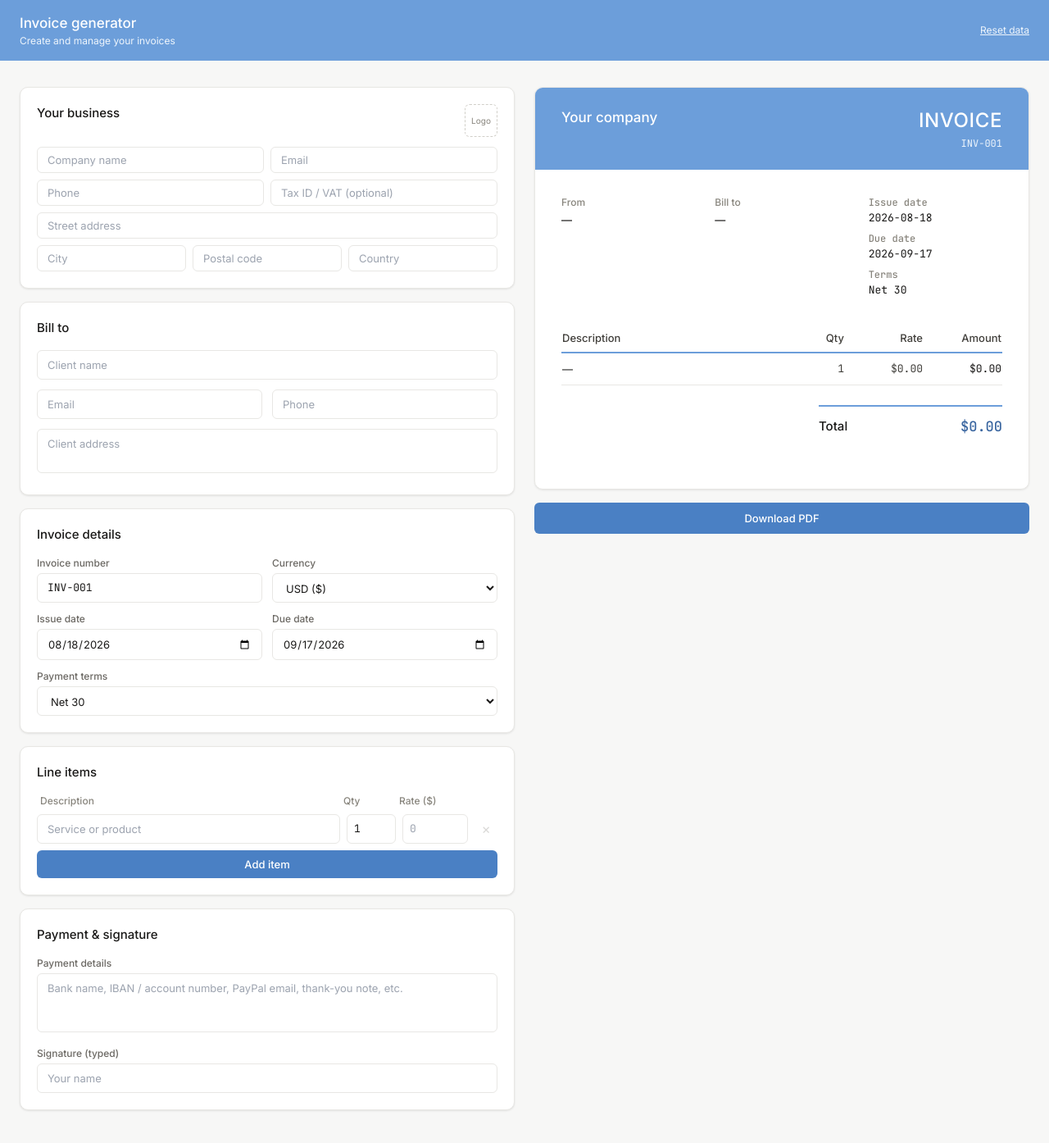
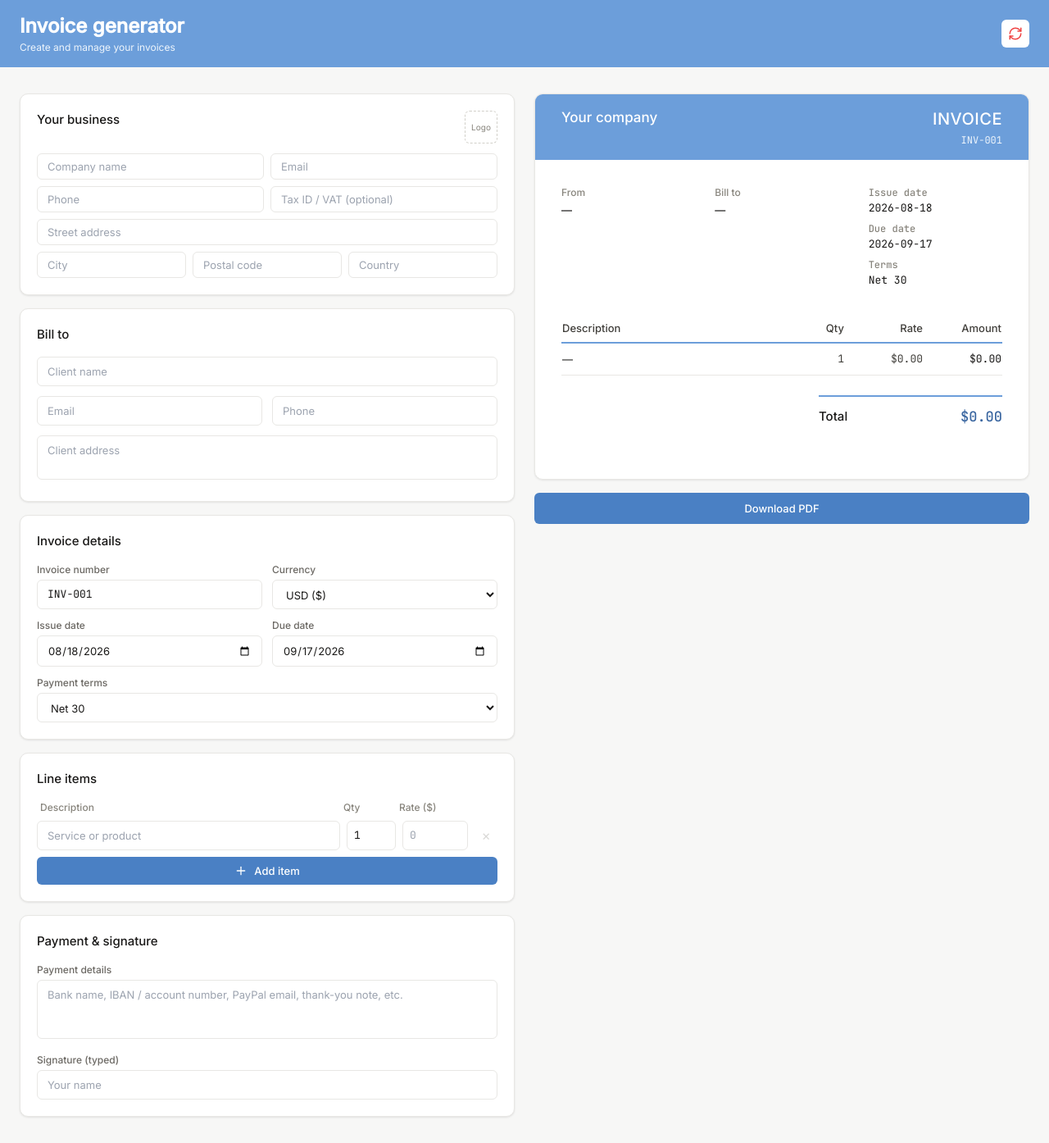
Before and after one commit to miloss98/invoice-generator, a React (Vite) app: page / in a window 1280 px wide. Shown: the whole page at 82% size. Built offline with nearby package versions, Linux system fonts and the light colour scheme; what @react-pdf/renderer would draw is missing.

Commit message:
feat: add lucide-react icons (reset/download/add item), resize nav title, tighten invoice header padding

```diff
--- a/package.json
+++ b/package.json
@@ -13,6 +13,7 @@
     "@react-pdf/renderer": "^4.6.1",
     "html2canvas": "^1.4.1",
     "jspdf": "^4.2.1",
+    "lucide-react": "^1.32.0",
     "react": "^19.2.8",
     "react-dom": "^19.2.8",
     "uuid": "^14.0.1"
--- a/src/components/InvoicePreview.tsx
+++ b/src/components/InvoicePreview.tsx
@@ -20,7 +20,7 @@ export const InvoicePreview = ({
       className="bg-white rounded-card border border-ink-100 shadow-card overflow-hidden"
     >
       {/* Header band */}
-      <div className="bg-primary-400 px-8 py-6 flex items-start justify-between">
+      <div className="bg-primary-400 px-8 py-4 flex items-start justify-between">
         <div className="flex items-center gap-3">
           {companyInfo.logo && (
             <img
@@ -41,7 +41,7 @@ export const InvoicePreview = ({
           </div>
         </div>
         <div className="text-right">
-          <p className="text-white text-2xl font-medium tracking-wide">
+          <p className="text-white text-xl font-medium tracking-wide">
             INVOICE
           </p>
           <p className="text-primary-50 text-xs font-mono mt-1">
--- a/src/components/Layout.tsx
+++ b/src/components/Layout.tsx
@@ -12,7 +12,7 @@ export const Layout = ({ form, preview }: LayoutProps) => {
       <nav className="bg-primary-400 px-4 sm:px-6 py-4">
         <div className="max-w-7xl mx-auto flex items-center justify-between">
           <div>
-            <h1 className="text-white text-lg font-medium">
+            <h1 className="text-white text-xl sm:text-2xl font-semibold">
               Invoice generator
             </h1>
             <p className="text-primary-50 text-xs mt-0.5">
--- a/src/components/LineItemsForm.tsx
+++ b/src/components/LineItemsForm.tsx
@@ -1,7 +1,8 @@
 import type { LineItem } from "../types/invoice";
+import type { FocusEvent } from "react";
+import { Plus } from "lucide-react";
 import { getCurrencySymbol } from "../utils/currencies";
 import { emptyLineItem } from "../utils/defaults";
-import type { FocusEvent } from "react";
 
 interface LineItemsFormProps {
   items: LineItem[];
@@ -107,8 +108,9 @@ export const LineItemsForm = ({
         <button
           type="button"
           onClick={addItem}
-          className="w-full mt-2 px-3 py-2 rounded bg-primary-500 text-white text-sm font-medium hover:bg-primary-600 transition-colors"
+          className="w-full mt-2 px-3 py-2 rounded bg-primary-500 text-white text-sm font-medium hover:bg-primary-600 transition-colors flex items-center justify-center gap-2"
         >
+          <Plus size={16} />
           Add item
         </button>
       </div>
--- a/src/components/ResetDataButton.tsx
+++ b/src/components/ResetDataButton.tsx
@@ -1,3 +1,5 @@
+import { RefreshCw } from "lucide-react";
+
 export const ResetDataButton = () => {
   const handleReset = () => {
     const confirmed = window.confirm(
@@ -12,9 +14,11 @@ export const ResetDataButton = () => {
     <button
       type="button"
       onClick={handleReset}
-      className="text-primary-50 text-xs underline hover:text-white transition-colors shrink-0"
+      aria-label="Reset data"
+      title="Reset data"
+      className="bg-white rounded p-2 hover:bg-red-100 transition-colors shrink-0 text-red-500 text-sm flex items-center gap-1"
     >
-      Reset data
+      <RefreshCw size={18} />
     </button>
   );
 };
--- a/src/pdf/InvoicePdfDocument.tsx
+++ b/src/pdf/InvoicePdfDocument.tsx
@@ -17,7 +17,7 @@ const GRAY_LINE = "#d7d7d7";
 
 const styles = StyleSheet.create({
   page: {
-    fontFamily: "Inter",
+    fontFamily: "OpenSans",
     fontSize: 9.5,
     color: INK,
     padding: 42,
@@ -38,7 +38,7 @@ const styles = StyleSheet.create({
     marginRight: 10,
   },
   companyName: {
-    fontFamily: "Inter",
+    fontFamily: "OpenSans",
     fontWeight: "bold",
     fontSize: 16,
     color: INK,
@@ -49,9 +49,9 @@ const styles = StyleSheet.create({
     marginTop: 3,
   },
   invoiceTitle: {
-    fontFamily: "Inter",
+    fontFamily: "OpenSans",
     fontWeight: "bold",
-    fontSize: 20,
+    fontSize: 17,
     color: INK,
     textAlign: "right",
   },
--- a/src/pdf/registerFonts.ts
+++ b/src/pdf/registerFonts.ts
@@ -23,17 +23,17 @@ async function fetchAsDataUri(url: string, mimeType: string): Promise<string> {
 export async function registerPdfFonts(): Promise<void> {
   if (registered) return;
 
-  const [interRegular, interBold, caveat] = await Promise.all([
+  const [openSansRegular, openSansBold, caveat] = await Promise.all([
     fetchAsDataUri("/fonts/OpenSans-Regular.ttf", "font/ttf"),
     fetchAsDataUri("/fonts/OpenSans-Bold.ttf", "font/ttf"),
     fetchAsDataUri("/fonts/Caveat-Medium.ttf", "font/ttf"),
   ]);
 
   Font.register({
-    family: "Inter",
+    family: "OpenSans",
     fonts: [
-      { src: interRegular, fontWeight: "normal" },
-      { src: interBold, fontWeight: "bold" },
+      { src: openSansRegular, fontWeight: "normal" },
+      { src: openSansBold, fontWeight: "bold" },
     ],
   });
 
```
Also changed, not shown: 1 other file (tests, documents, lock files or other folders).
